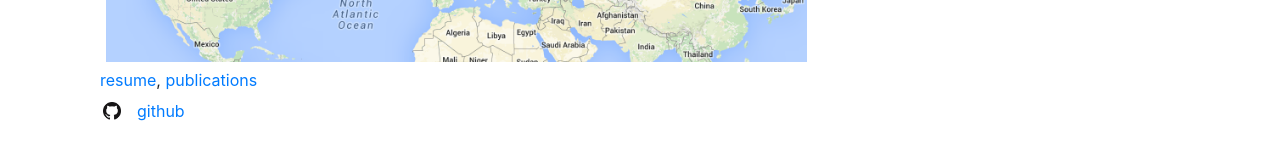
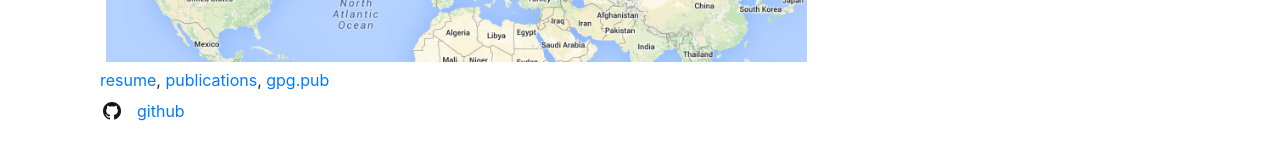
Before and after one commit to hongkailiu/test-nodejs, an Angular app in the folder home-ng/: page / in a window 1280 px wide. Shown: the part 295-455 px from the top of the page. Built offline with nearby package versions, Linux system fonts and the light colour scheme.

Commit message:
Add gpg.pub into html

```diff
--- a/home-ng/src/app/app.component.html
+++ b/home-ng/src/app/app.component.html
@@ -42,7 +42,8 @@
 
     <div id="d_place_map"><a target="_blank" href="assets/i/place-map.png"><img src="assets/i/place-map.png" style="width: 66%;padding: 6px;"/></a></div>
     <div> <a href="assets/file/resume.pdf" id="a_resume">{{ 'a_resume' | translate }}</a>,
-          <a href="assets/file/publication.pdf" id="a_pub">{{ 'a_pub' | translate }}</a>
+          <a href="assets/file/publication.pdf" id="a_pub">{{ 'a_pub' | translate }}</a>,
+          <a href="assets/file/gpg.pub" id="a_gpg">{{ 'a_gpg' | translate }}</a>
     </div>
 		<div> <img class="imgsocial" alt="github-icon" src="assets/i/github-icon.png"/>
 					<button type="button" class="btn btn-link btn-xs" id="btn_github" (click)="onNavigate('https://github.com/hongkailiu')">{{ 'btn_github' | translate }}</button>
--- a/home-ng/src/assets/i18n/en.json
+++ b/home-ng/src/assets/i18n/en.json
@@ -11,6 +11,7 @@
     "d_jt": "Software Engineer",
     "a_resume": "resume",
     "a_pub": "publications",
+    "a_gpg": "gpg.pub",
     "h2_w_t_f_m": "where to find me \u2026",
     "h2_m": "more \u2026",
     "btn_qzone": "qzone",
--- a/home-ng/src/assets/i18n/zh.json
+++ b/home-ng/src/assets/i18n/zh.json
@@ -11,6 +11,7 @@
     "d_jt": "码农",
     "a_resume": "简历",
     "a_pub": "论文",
+    "a_gpg": "gpg.pub",
     "h2_w_t_f_m": "我在这里\u2026",
     "h2_m": "更多\u2026",
     "btn_qzone": "QQ空间",
```
